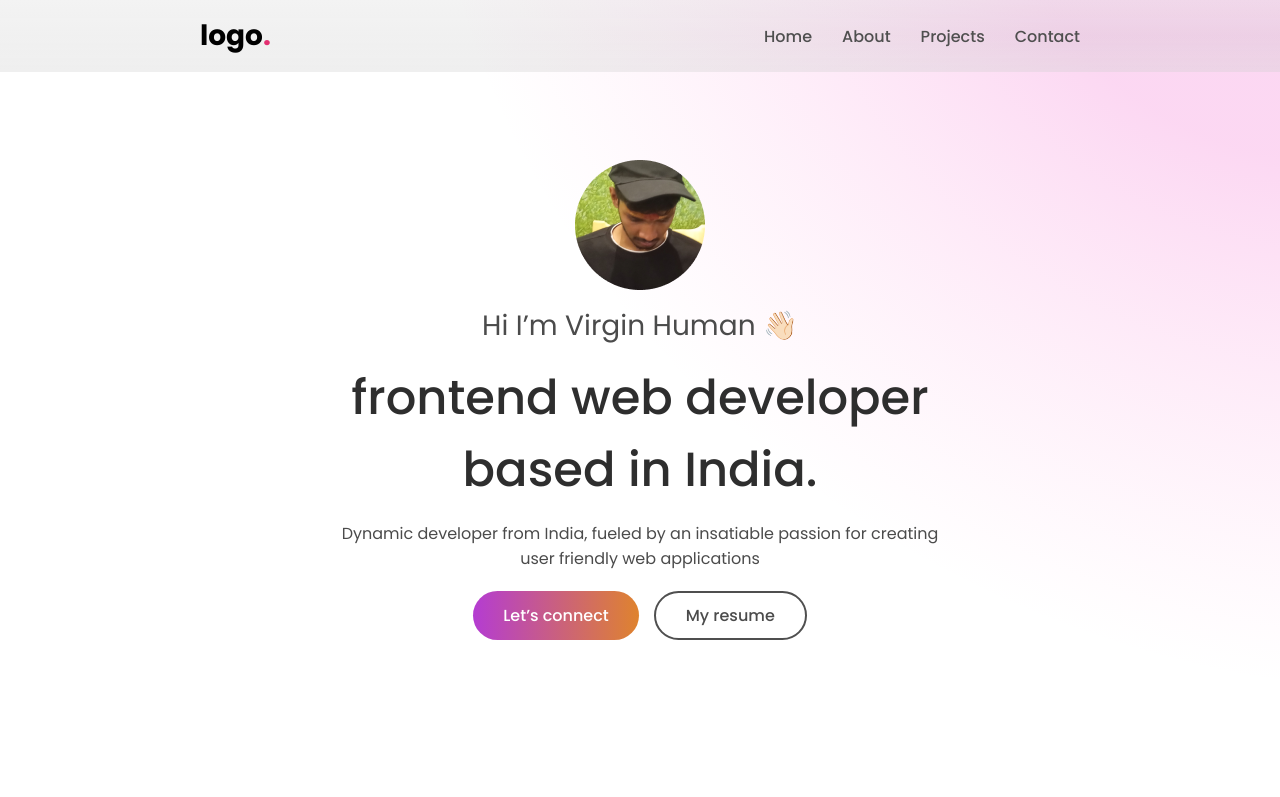
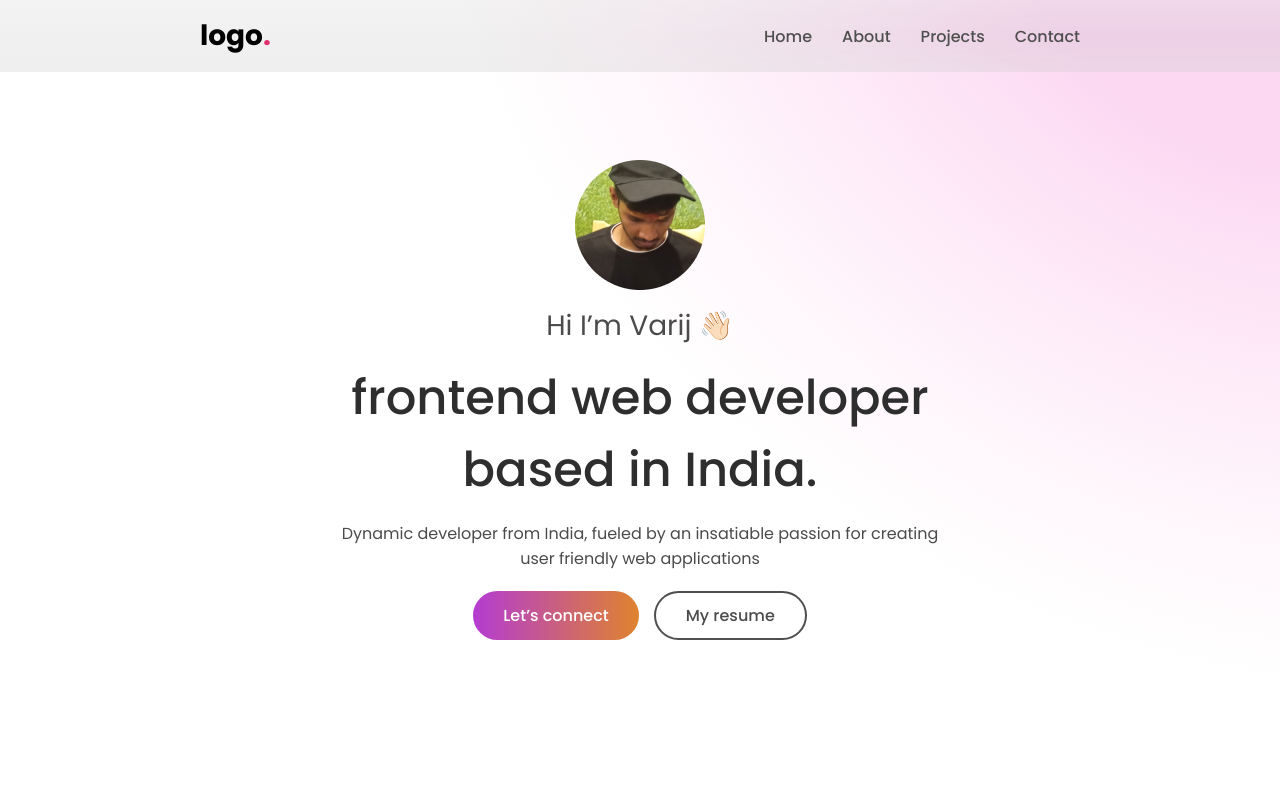
Before and after one commit to heyrohitog/portfolio-lite, a plain HTML site: page index.html in a window 1280 px wide. Shown: the top 797 px of the page. Drawn offline with Linux system fonts and the light colour scheme.

Commit message:
Update index.html

```diff
--- a/index.html
+++ b/index.html
@@ -19,7 +19,7 @@
       </nav>
       <div class="home-container" id="home">
         <img src="./img/dp.png" alt="" />
-        <p>Hi I’m Virgin Human 👋🏻</p>
+        <p>Hi I’m Varij 👋🏻</p>
         <h3>frontend web developer<br />based in India.</h3>
         <span
           >Dynamic developer from India, fueled by an insatiable passion for
```
